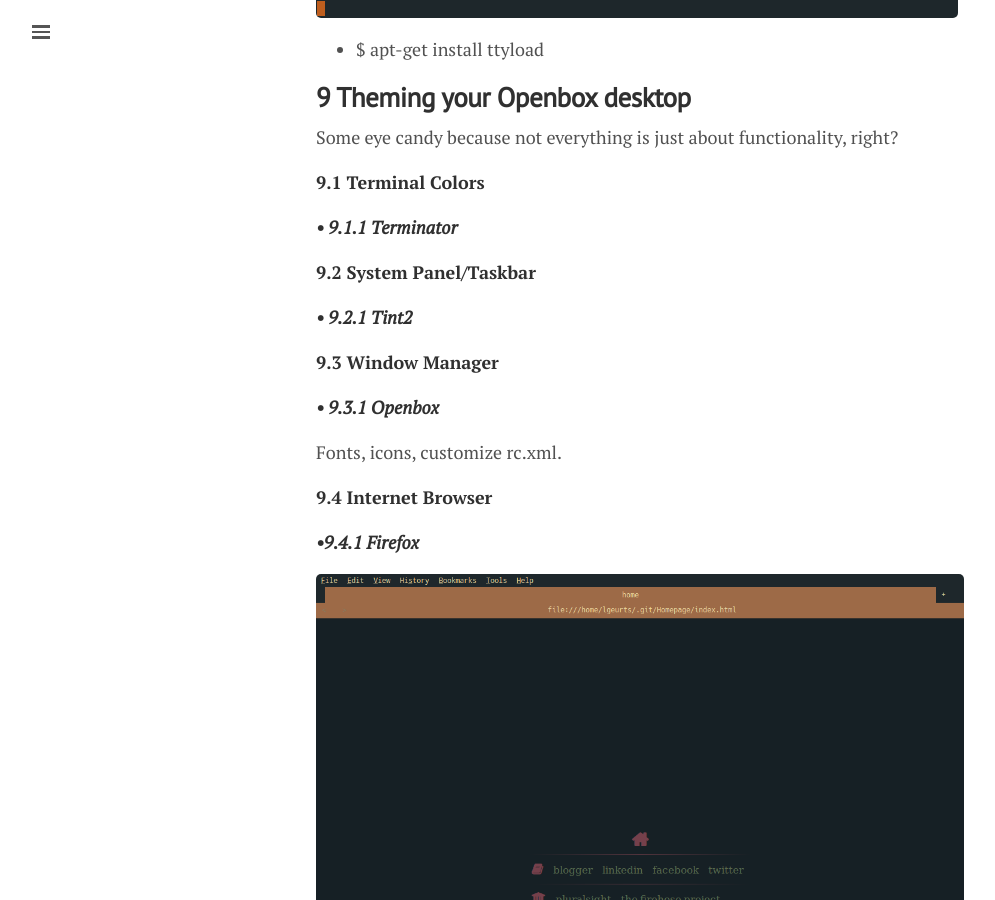
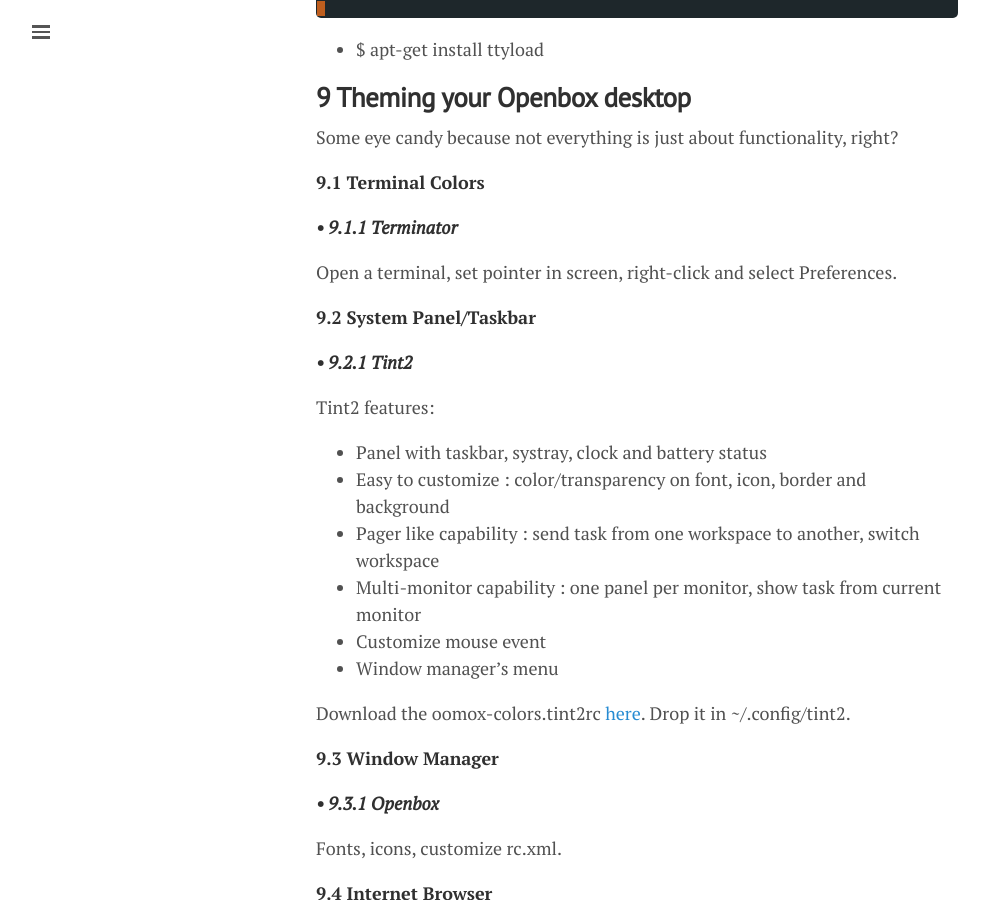
Before and after one commit to lgeurts/lgeurts.github.io, a Jekyll site: the page built from _posts/2017-07-11-bunsenlabs-linux-setup-notes-for dell-inspiron-6000.md, in a window 1280 px wide and 900 px high, scrolled down 13416 px. Shown: the whole window, without its empty margins (0-995 px from the left). Built offline with Jekyll 4.4.1, drawn with Linux system fonts in a browser that asks for light colours; nearby versions of some CDN libraries; comment, search, counter and statistics services are not loaded; some of the changed text lies outside the part shown.

Commit message:
Update 2017-07-11-bunsenlabs-linux-setup-notes-for dell-inspiron-6000.md

```diff
--- a/_posts/2017-07-11-bunsenlabs-linux-setup-notes-for dell-inspiron-6000.md
+++ b/_posts/2017-07-11-bunsenlabs-linux-setup-notes-for dell-inspiron-6000.md
@@ -397,9 +397,22 @@
 
 ***• 9.1.1 Terminator***
 
+Open a terminal, set pointer in screen, right-click and select Preferences.
+
 **9.2 System Panel/Taskbar**
 
 ***• 9.2.1 Tint2***
+
+Tint2 features:
+
+* Panel with taskbar, systray, clock and battery status
+* Easy to customize : color/transparency on font, icon, border and background
+* Pager like capability : send task from one workspace to another, switch workspace
+* Multi-monitor capability : one panel per monitor, show task from current monitor
+* Customize mouse event
+* Window manager's menu
+
+Download the oomox-colors.tint2rc [here](https://github.com/lgeurts/BunsenLabs-Setup/tree/master/.config/tint2). Drop it in ~/.config/tint2.
 
 **9.3 Window Manager**
 
```
